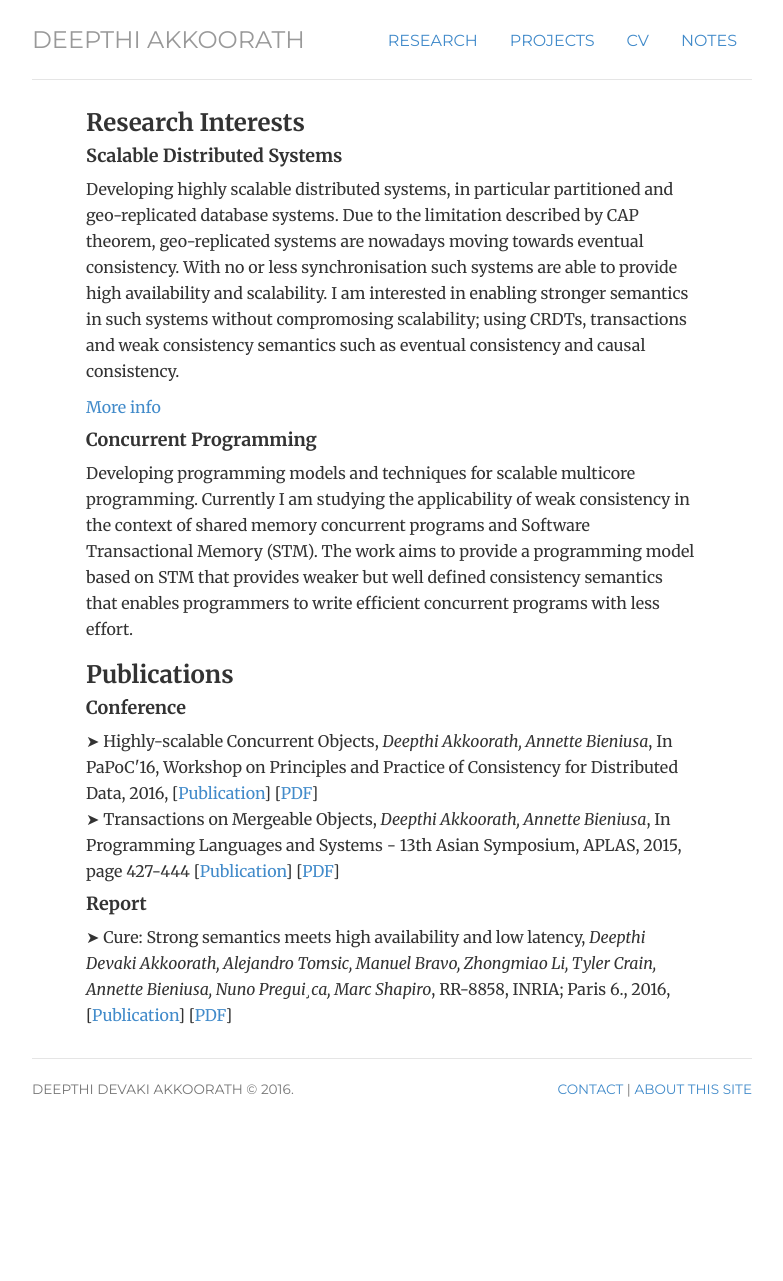
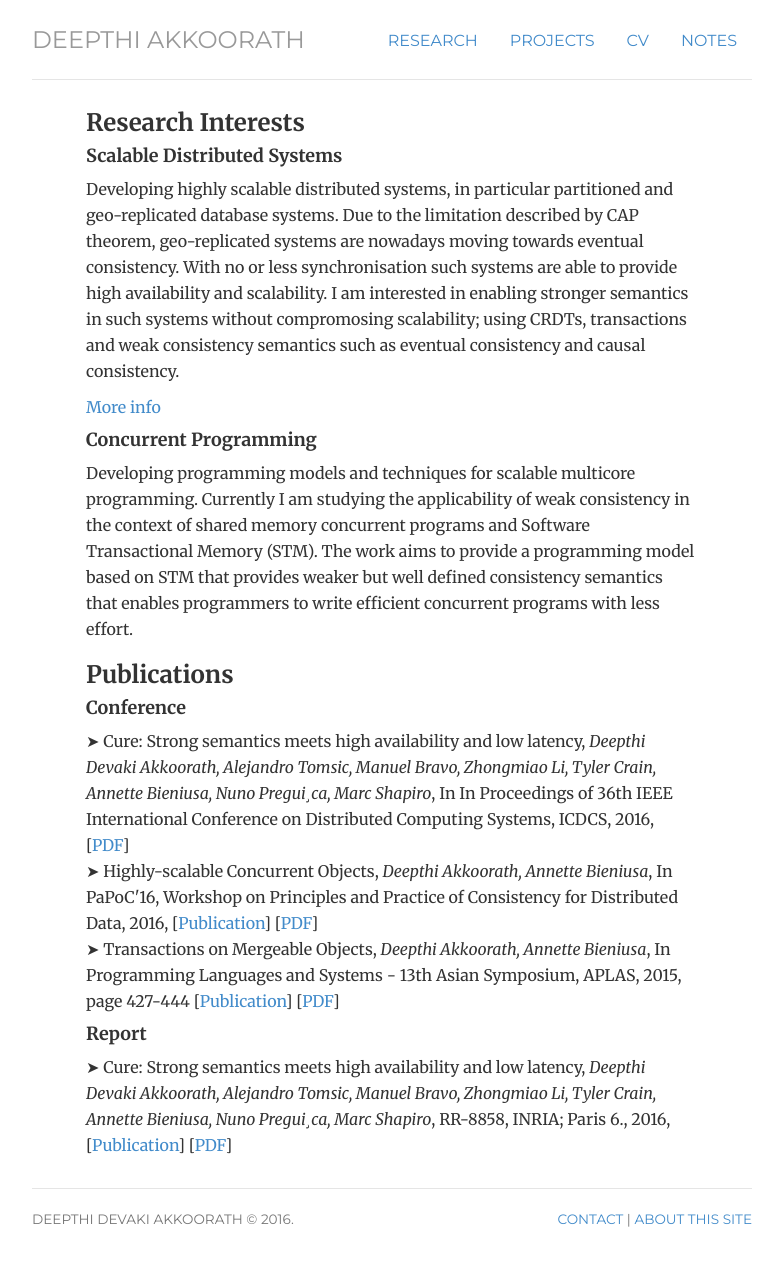
Before and after one commit to thekkedam/dd, a Jekyll site: the page built from research/index.html, in a window 1280 px wide. Shown: the whole page, without its empty margins (248-1031 px from the left). Built offline with Jekyll 4.4.1, drawn with Linux system fonts in a browser that asks for light colours; before the commit the page ends 1151 px from its top, so only the background shows below that.

Commit message:
Updated-05-12-2016-12:46

```diff
--- a/_data/publications.yml
+++ b/_data/publications.yml
@@ -1,4 +1,12 @@
 Conference:
+  - title: 'Cure: Strong semantics meets high availability and low latency'
+    id: cure2016
+    year: 2016
+    conference: In Proceedings of 36th IEEE International Conference on Distributed Computing Systems, ICDCS
+    author: Deepthi Devaki Akkoorath, Alejandro Tomsic, Manuel Bravo, Zhongmiao Li, Tyler Crain, Annette Bieniusa, Nuno Pregui¸ca, Marc Shapiro
+    language: English
+    pdf: http://lip6.fr/Marc.Shapiro/papers/Cure-final-ICDCS16.pdf
+    language: English
   - title: Highly-scalable Concurrent Objects
     id: hsco16
     year: 2016
```
